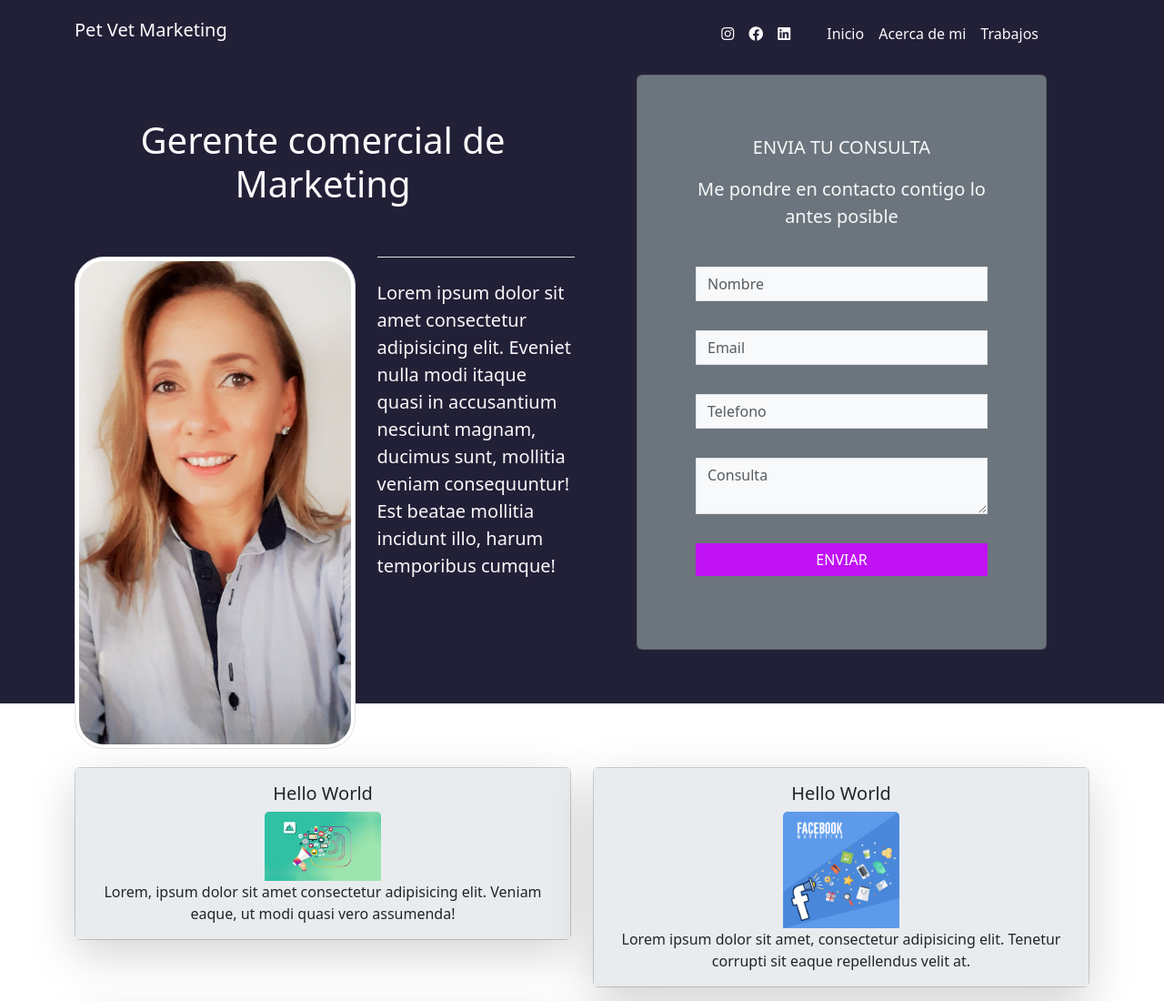
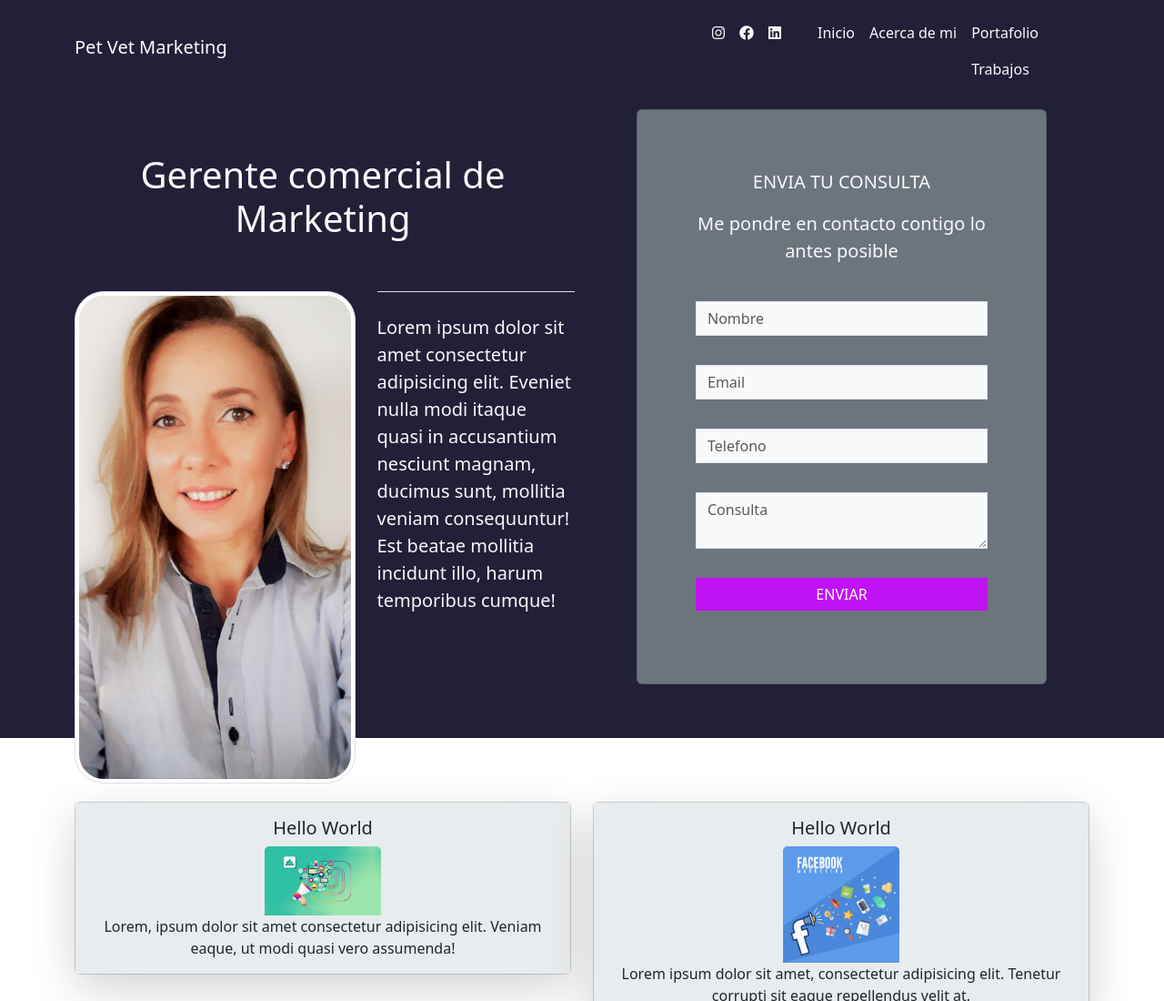
Before and after one commit to dariohidalgo/Pagina-Dani, a plain HTML site: page index.html in a window 1280 px wide. Shown: the top 1100 px of the page at 91% size. Drawn offline with nearby package versions, Linux system fonts and the light colour scheme.

Commit message:
sin cambios

```diff
--- a/index.html
+++ b/index.html
@@ -42,6 +42,7 @@
               <a class="nav-link text-light" href="#">Acerca de mi</a>
             </li>
             <li class="nav-item">
+              <a class="nav-link text-light" href="#">Portafolio</a>
               <a class="nav-link text-light" href="#">Trabajos</a>
             </li>
           </ul>
```
